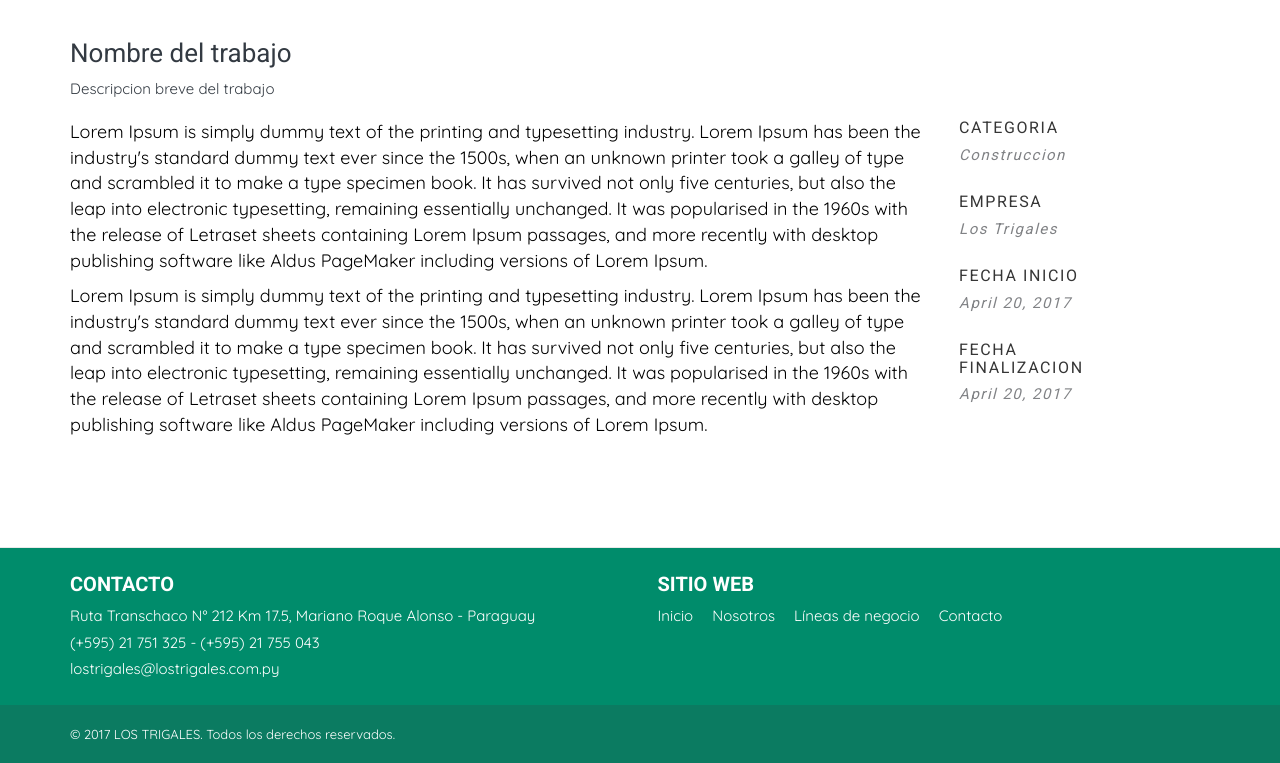
After one commit to dave-ramirez/los-trigales, a PHP site: page /es/obras/paraguay-es.php in a window 1280 px wide. The commit adds this page. Shown: the part 1329-2092 px from the top of the page. Run offline with PHP 8.4, Linux system fonts and the light colour scheme.

Commit message:
Agregado de seccion de paraguay en español e ingles, ajustes en las imagenes del home, modificacion de la imagen del pilcomayo

```diff
--- a/es/index.php
+++ b/es/index.php
@@ -137,7 +137,7 @@
         </div>
         <div class="features-box">
           <a href="constructora.php">
-            <div class="features-img"><img src="../images/logos/lt-vial.png" alt=""></div>
+            <div class="features-img"><img src="../images/logos/los_trigales.png" alt="" style="height: 170px;"></div>
             <div class="features-title bg-green"><h3>Construcciones <br>Minería</h3></div>
           </a>
         </div>
--- /dev/null
+++ b/es/obras/paraguay-es.php
@@ -0,0 +1,203 @@
+<!DOCTYPE html>
+<html lang="en">
+  <head>
+    <title>LOS TRIGALES - Constructora</title>
+
+    <meta charset="utf-8"/>
+    <meta http-equiv="X-UA-Compatible" content="IE=edge"/>
+    <meta name="viewport" content="width=device-width, target-densityDpi=device-dpi, initial-scale=1.0, user-scalable=no, maximum-scale=1.0"/>
+    <meta name="description" content=""/>
+    <meta name="keywords" content="obras, obras civiles, obras viales, construccion, infraestructura, constructora, ingenieria, ingenieros, arquitectos"/>
+    <meta name="author" content="Omnico"/>
+
+    <link type="image/jpeg" rel="icon" href="../../images/favicon.png"/>
+    <link type="image/ico" rel="Shortcut Icon" href="../../images/favicon.ico"/>
+    <link type="image/png" rel="apple-touch-icon-precomposed" sizes="144x144" href="../../images/apple-touch-icon-144x144-precomposed.png"/>
+    <link type="image/png" rel="apple-touch-icon-precomposed" sizes="114x114" href="../../images/apple-touch-icon-114x114-precomposed.png"/>
+    <link type="image/png" rel="apple-touch-icon-precomposed" sizes="72x72" href="../../images/apple-touch-icon-72x72-precomposed.png"/>
+    <link type="image/png" rel="apple-touch-icon-precomposed" sizes="57x57" href="../../images/apple-touch-icon-57x57-precomposed.png"/>
+
+    <meta property="og:description" content="LOS TRIGALES es un grupo empresarial paraguayo que se dedica al transporte, construcción y minería">
+    <meta property="og:image" content="http://www.lostrigales.com.py/images/lostrigales-fb.jpg"/>
+    <meta property="og:site_name" content="LOS TRIGALES">
+    <meta property="og:title" content="LOS TRIGALES"/>
+    <meta property="og:type" content="website">
+    <meta property="og:url" content="http://www.lostrigales.com.py/">
+
+    <link rel="alternate" hreflang="en" href="https://lostrigales.com.py/en" type="text/html" />
+    <meta property="og:locale:alternate" content="en" />
+
+    <link rel="alternate" hreflang="es" href="https://lostrigales.com.py/es" type="text/html" />
+    <link href='http://fonts.googleapis.com/css?family=Raleway:400,800,300' rel='stylesheet' type='text/css'>
+
+    <meta property="og:locale:alternate" content="es" />
+
+    <link rel="stylesheet" href="../../css/bundle.css">
+    <link rel="stylesheet" href="../../css/style.css">
+    <link rel="stylesheet" href="../../css/slick.css">
+    <link rel="stylesheet" href="../../css/lostrigales.css">
+    <link rel="stylesheet" href="../../css/fancybox.min.css">
+    <link rel="stylesheet" href="../../css/responsive.css">
+
+    <!-- Hover effects -->
+    <!-- <link rel="stylesheet" type="text/css" href="../../css/normalize.css" />
+		<link rel="stylesheet" type="text/css" href="../../css/demo.css" /> -->
+    <link rel="stylesheet" type="text/css" href="../../css/set1.css" />
+  </head>
+  <body>
+    <div id="loader">
+      <div class="centrize">
+        <div class="v-center">
+          <div id="mask"><img src="../../images/logo-1.png" alt=""></div>
+        </div>
+      </div>
+    </div>
+    <header id="topnav">
+      <div class="flag"><img src="../../images/bandera-1.jpeg" alt=""></div>
+      <div class="logo"><a href="."><img src="../../images/logo-1.png" alt="" class="logo-light"></a></div>
+      <div class="menu-extras">
+        <div class="menu-item"><a class="navbar-toggle">
+            <div class="lines"><span></span><span></span><span></span></div></a>
+        </div>
+      </div>
+    </header>
+    <section class="page-title parallax">
+      <div data-parallax="scroll" data-image-src="../../images/lostrigales/paraguay-es.png" class="parallax-bg"></div>
+      <div class="parallax-overlay">
+        <div class="centrize">
+          <div class="v-center" style="text-align:center;">
+            <div class="titulo-work">
+                <h2>Nombre del Trabajo</h2>
+            </div>
+            <div class="work-description">
+                <span>
+                    Breve descripcion del trabajo realizado.
+                </span>
+            </div>
+          </div>
+        </div>
+      </div>
+    </section>
+    <section id="gallery">
+      <div class="container">
+        <div class="gallery-container">
+          <div style="height: 600px; margin-top: 40px;">
+                <iframe width="100%" height="100%" src="https://www.youtube.com/embed/0q5z76uc8Ko" frameborder="0" allow="autoplay; encrypted-media" allowfullscreen></iframe>
+          </div>
+          <div class="work-details">
+            <div class="detail-title">
+                    <h3>Nombre del trabajo</h3>
+                    <span>Descripcion breve del trabajo</span>
+            </div>
+            <div class="detail-content">
+                <div class="detail-text">
+                    <p>Lorem Ipsum is simply dummy text of the printing and typesetting industry. Lorem Ipsum has been the industry's standard dummy text ever since the 1500s, when an unknown printer took a galley of type and scrambled it to make a type specimen book. It has survived not only five centuries, but also the leap into electronic typesetting, remaining essentially unchanged. It was popularised in the 1960s with the release of Letraset sheets containing Lorem Ipsum passages, and more recently with desktop publishing software like Aldus PageMaker including versions of Lorem Ipsum.</p>
+                    <p>Lorem Ipsum is simply dummy text of the printing and typesetting industry. Lorem Ipsum has been the industry's standard dummy text ever since the 1500s, when an unknown printer took a galley of type and scrambled it to make a type specimen book. It has survived not only five centuries, but also the leap into electronic typesetting, remaining essentially unchanged. It was popularised in the 1960s with the release of Letraset sheets containing Lorem Ipsum passages, and more recently with desktop publishing software like Aldus PageMaker including versions of Lorem Ipsum.</p>
+                </div>
+                <div class="date-content">
+                    <div>
+                        <h4>Categoria</h4>
+                        <h5>Construccion</h5>
+                    </div>
+                    <div>
+                        <h4>Empresa</h4>
+                        <h5>Los Trigales</h5>
+                    </div>
+                    <div>
+                        <h4>Fecha Inicio</h4>
+                        <h5>April 20, 2017</h5>
+                    </div>
+                    <div>
+                        <h4>Fecha Finalizacion</h4>
+                        <h5>April 20, 2017</h5>
+                    </div>
+                </div>
+            </div>
+          </div>
+        </div>
+      </div>
+    </section>
+    <footer id="footer-widgets">
+      <div class="container">
+        <div class="footer-grid">
+          <div class="footer-address">
+            <div class="widget">
+              <h6 class="upper">Contacto</h6>
+              <p>
+                <span>Ruta Transchaco N° 212 Km 17.5, Mariano Roque Alonso - Paraguay</span>
+                <span><a href="tel:+59521751325">(+595) 21 751 325</a> - <a href="tel:+59521755043">(+595) 21 755 043</a></span>
+                <span><a href="mailto:lostrigales@lostrigales.com.py">lostrigales@lostrigales.com.py</a></span>
+              </p>
+            </div>
+          </div>
+          <div class="footer-column">
+            <div class="widget">
+              <h6 class="upper">Sitio web</h6>
+              <ul class="list-unstyled">
+                <li><a href=".">Inicio</a></li>
+                <li><a href="nosotros.php">Nosotros</a></li>
+                <li><a href="lineas-de-negocios.php">Líneas de negocio</a></li>
+                <li><a href="contacto.php">Contacto</a></li>
+              </ul>
+            </div>
+          </div>
+        </div>
+      </div>
+    </footer>
+    <footer id="footer">
+      <div class="container">
+        <p>© 2017 LOS TRIGALES. Todos los derechos reservados.</p>
+      </div>
+    </footer>
+    <link href="//fonts.googleapis.com/css?family=Roboto:400,700|Quicksand:400,500" rel="stylesheet">
+    <script type="text/javascript" src="../../js/jquery.js"></script>
+    <script type="text/javascript" src="../../js/bundle.js"></script>
+    <script type="text/javascript" src="../../js/main.js"></script>
+    <script type="text/javascript" src="../../js/slick.js"></script>
+    <script type="text/javascript" src="../../js/fancybox.min.js"></script>
+    <script type="text/javascript">
+      $('.center-slick').slick({
+            centerMode: true,
+            autoplay: true,
+            autoplaySpeed: 2500,
+            centerPadding: '0px',
+            slidesToShow: 5,
+            responsive: [
+              {
+                breakpoint: 991,
+                settings: {
+                  arrows: false,
+                  centerMode: true,
+                  centerPadding: '0px',
+                  slidesToShow: 3
+                }
+              },
+              {
+                breakpoint: 768,
+                settings: {
+                  arrows: false,
+                  centerMode: true,
+                  centerPadding: '0px',
+                  slidesToShow: 3
+                }
+              },
+              {
+                breakpoint: 480,
+                settings: {
+                  arrows: false,
+                  centerMode: true,
+                  centerPadding: '0px',
+                  slidesToShow: 2
+                }
+              }
+            ]
+          });
+    </script>
+    		<script>
+			// For Demo purposes only (show hover effect on mobile devices)
+			[].slice.call( document.querySelectorAll('a[href="#"') ).forEach( function(el) {
+				el.addEventListener( 'click', function(ev) { ev.preventDefault(); } );
+			} );
+		</script>
+  </body>
+</html>
--- a/es/transporte.php
+++ b/es/transporte.php
@@ -112,6 +112,10 @@
         </div>
         <div class="gallery-container">
           <ul class="info-grid">
+            <li><div class="gallery-img" style="background-image: url(../images/obras/transporte/nuevo-1.jpeg);" ><a href="../images/obras/transporte/nuevo-1.jpeg" data-fancybox="gallery-img"></a></div></li>
+            <li><div class="gallery-img" style="background-image: url(../images/obras/transporte/nuevo-2.jpeg);" ><a href="../images/obras/transporte/nuevo-2.jpeg" data-fancybox="gallery-img"></a></div></li>
+            <li><div class="gallery-img" style="background-image: url(../images/obras/transporte/nuevo-3.jpeg);" ><a href="../images/obras/transporte/nuevo-3.jpeg" data-fancybox="gallery-img"></a></div></li>
+            <li><div class="gallery-img" style="background-image: url(../images/obras/transporte/nuevo-4.jpeg);" ><a href="../images/obras/transporte/nuevo-4.jpeg" data-fancybox="gallery-img"></a></div></li>
             <li><div class="gallery-img" style="background-image: url(../images/obras/transporte/1.jpg);" ><a href="../images/obras/transporte/1.jpg" data-fancybox="gallery-img"></a></div></li>
             <li><div class="gallery-img" style="background-image: url(../images/obras/transporte/2.jpg);"><a href="../images/obras/transporte/2.jpg" data-fancybox="gallery-img"></a></div></li>
             <li><div class="gallery-img" style="background-image: url(../images/obras/transporte/3.jpg);"><a href="../images/obras/transporte/3.jpg" data-fancybox="gallery-img"></a></div></li>
```
Also changed, not shown: es/noticias.php (+16 -0 lines), es/obras/paraguay-en.php (added, +203 -0 lines), images/logos/los_trigales.png (added), images/lostrigales/paraguay-en.png (added), images/lostrigales/paraguay-es.png (added), images/lostrigales/pilcomayo.jpg, images/lostrigales/pilcomayo_old.jpg (added), images/obras/transporte/nuevo-1.jpeg (added), images/obras/transporte/nuevo-2.jpeg (added), images/obras/transporte/nuevo-3.jpeg (added), images/obras/transporte/nuevo-4.jpeg (added).
